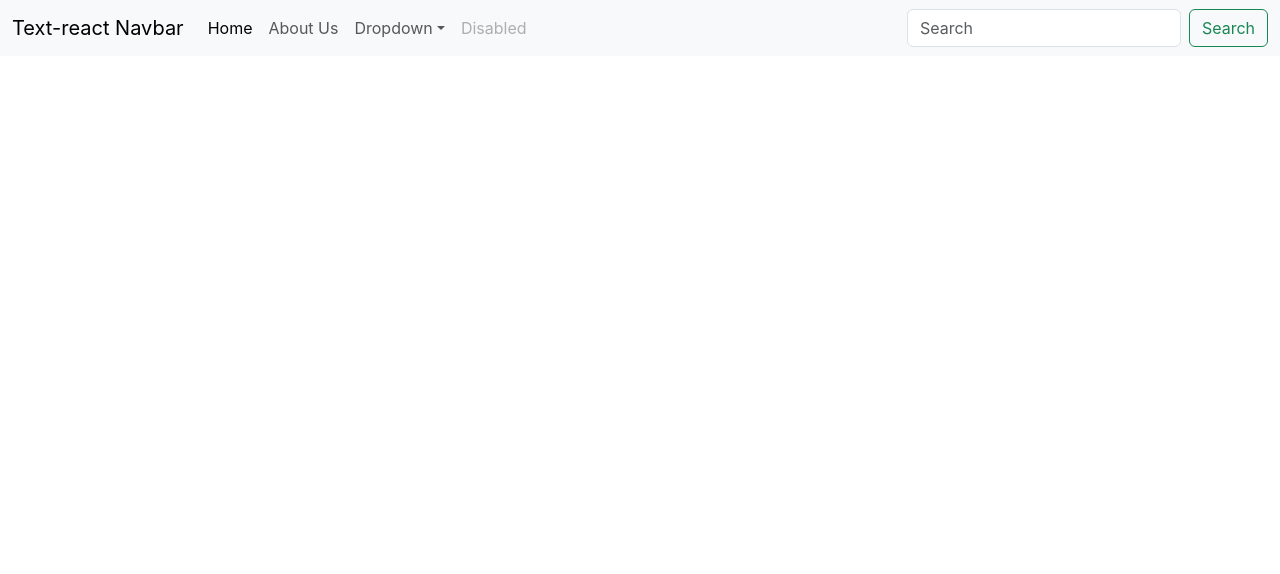
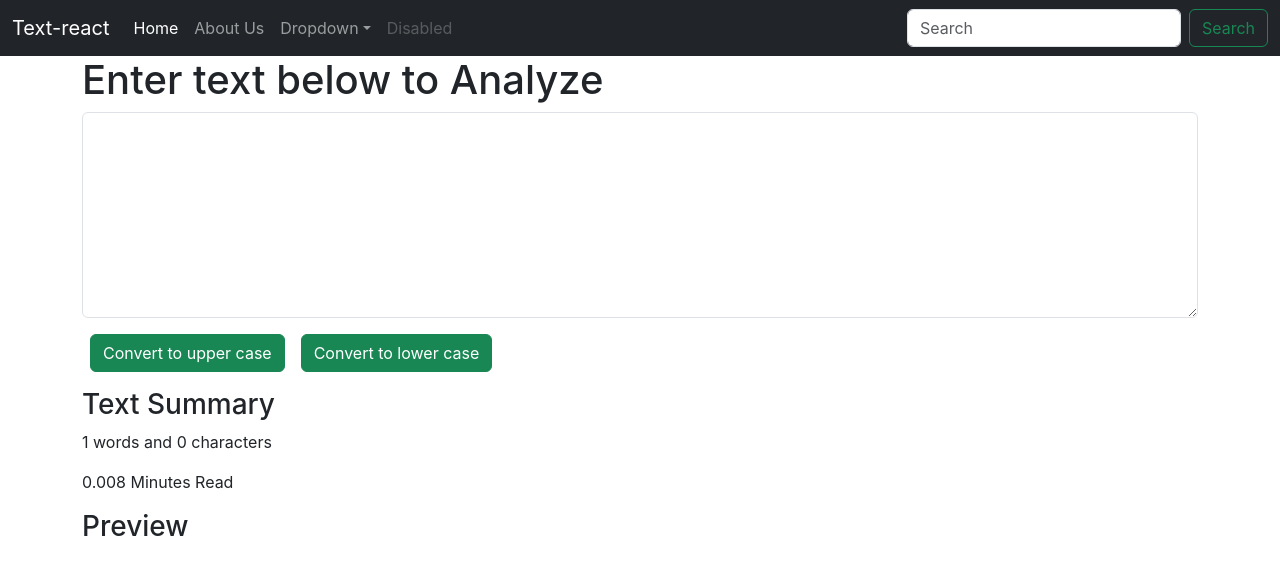
Before and after one commit to KiranGadhavi/Text-react, a React (Create React App) app: page / in a window 1280 px wide. Shown: the top 574 px of the page. Built offline with nearby package versions, Linux system fonts and the light colour scheme.

Commit message:
Add props and state with forms

```diff
--- a/src/App.js
+++ b/src/App.js
@@ -1,48 +1,16 @@
 // import logo from './logo.svg';
 import './App.css';
+import Navbar from './components/Navbar';
+import TextForm from './components/TextForm';
 
 function App() {
   return (
-
-      <nav className="navbar navbar-expand-lg bg-body-tertiary">
-  <div className="container-fluid">
-    <a className="navbar-brand" href="/">Text-react Navbar</a>
-    <button className="navbar-toggler" type="button" data-bs-toggle="collapse" data-bs-target="#navbarSupportedContent" aria-controls="navbarSupportedContent" aria-expanded="false" aria-label="Toggle navigation">
-      <span className="navbar-toggler-icon"></span>
-    </button>
-    <div className="collapse navbar-collapse" id="navbarSupportedContent">
-      <ul className="navbar-nav me-auto mb-2 mb-lg-0">
-
-        <li className="nav-item">
-          <a className="nav-link active" aria-current="page" href="/">Home</a>
-        </li>
-        <li className="nav-item">
-          <a className="nav-link" href="/">About Us</a>
-        </li>
-        <li className="nav-item dropdown">
-          <a className="nav-link dropdown-toggle" href="/" role="button" data-bs-toggle="dropdown" aria-expanded="false">
-            Dropdown
-          </a>
-          <ul className="dropdown-menu">
-            <li><a className="dropdown-item" href="/">Action</a></li>
-            <li><a className="dropdown-item" href="/">Another action</a></li>
-            <li><hr className="dropdown-divider"/></li>
-            <li><a className="dropdown-item" href="/">Something else here</a></li>
-          </ul>
-        </li>
-        <li className="nav-item">
-          <a className="nav-link disabled" href="/" aria-disabled="true">Disabled</a>
-        </li>
-      </ul>
-      <form className="d-flex" role="search">
-        <input className="form-control me-2" type="search" placeholder="Search" aria-label="Search"/>
-        <button className="btn btn-outline-success" type="submit">Search</button>
-      </form>
-    </div>
-  </div>
-</nav>
-
-  );
+<>
+    { <Navbar title='Text-react' aboutText='About Us'/>}
+ <TextForm heading='Enter text below to Analyze'/>
+     {/* <Navbar title='Text-react' /> */}
+    {/* <Navbar/>*/}
+   </>  );
 }
 
 export default App;
--- /dev/null
+++ b/src/components/Navbar.js
@@ -0,0 +1,52 @@
+import React from 'react'
+import PropTypes from 'prop-types'
+
+export default function Navbar(props) {
+  return (
+    <nav className="navbar navbar-expand-lg navbar-dark bg-dark">
+    <div className="container-fluid">
+      <a className="navbar-brand" href="/">{props.title} </a>
+      <button className="navbar-toggler" type="button" data-bs-toggle="collapse" data-bs-target="#navbarSupportedContent" aria-controls="navbarSupportedContent" aria-expanded="false" aria-label="Toggle navigation">
+        <span className="navbar-toggler-icon"></span>
+      </button>
+      <div className="collapse navbar-collapse" id="navbarSupportedContent">
+        <ul className="navbar-nav me-auto mb-2 mb-lg-0">
+
+          <li className="nav-item">
+            <a className="nav-link active" aria-current="page" href="/">Home</a>
+          </li>
+          <li className="nav-item">
+            <a className="nav-link" href="/">{props.aboutText}</a>
+          </li>
+          <li className="nav-item dropdown">
+            <a className="nav-link dropdown-toggle" href="/" role="button" data-bs-toggle="dropdown" aria-expanded="false">
+              Dropdown
+            </a>
+            <ul className="dropdown-menu">
+              <li><a className="dropdown-item" href="/">Action</a></li>
+              <li><a className="dropdown-item" href="/">Another action</a></li>
+              <li><hr className="dropdown-divider"/></li>
+              <li><a className="dropdown-item" href="/">Something else here</a></li>
+            </ul>
+          </li>
+          <li className="nav-item">
+            <a className="nav-link disabled" href="/" aria-disabled="true">Disabled</a>
+          </li>
+        </ul>
+        <form className="d-flex" role="search">
+          <input className="form-control me-2" type="search" placeholder="Search" aria-label="Search"/>
+          <button className="btn btn-outline-success" type="submit">Search</button>
+        </form>
+      </div>
+    </div>
+  </nav>
+  )
+}
+Navbar.propTypes={
+title:PropTypes.string.isRequired,
+aboutText:PropTypes.string.isRequired
+}
+Navbar.defaultProps= {
+    title:'Set title here',
+    aboutText:'About text here'
+};
--- /dev/null
+++ b/src/components/TextForm.js
@@ -0,0 +1,41 @@
+import React, { useState } from 'react'
+
+export default function TextForm(props) {
+    const handleUpClick=()=>{
+        //console.log('Uppercase was clicked'+ text);
+       // setText('You have clicked on handleUpClick')
+       let newText=text.toUpperCase();
+        setText(newText)
+    }
+    const handleClick=()=>{
+        let lowText=text.toLowerCase();
+        setText(lowText)
+    }
+    const handleOnChange=(event)=>{
+        //console.log('On Change');
+        setText(event.target.value)
+    }
+    const [text, setText] = useState('');
+   // Text='new text';//Incorrect way to change the state
+   // setText('new text');//correct way to change the state
+   // console.log('')
+  return (
+    <>
+    <div className='container'>
+     <h1 >{props.heading}</h1>
+  <div className="mb-3">
+<textarea className='form-control' value= {text} onChange={handleOnChange} id='myBox' rows='8'></textarea>
+  </div>
+  <button  className="btn btn-success mx-2" onClick={handleUpClick}>Convert to upper case</button>
+  <button  className="btn btn-success mx-2" onClick={handleClick}>Convert to lower case</button>
+</div>
+<div className='container my-3'>
+    <h3>Text Summary</h3>
+   <p>{text.split(' ').length} words and {text.length} characters</p>
+    <p>{0.008*text.split(' ').length} Minutes Read</p>
+    <h3>Preview</h3>
+    <p>{text}</p>
+</div>
+</>
+  )
+}
```
